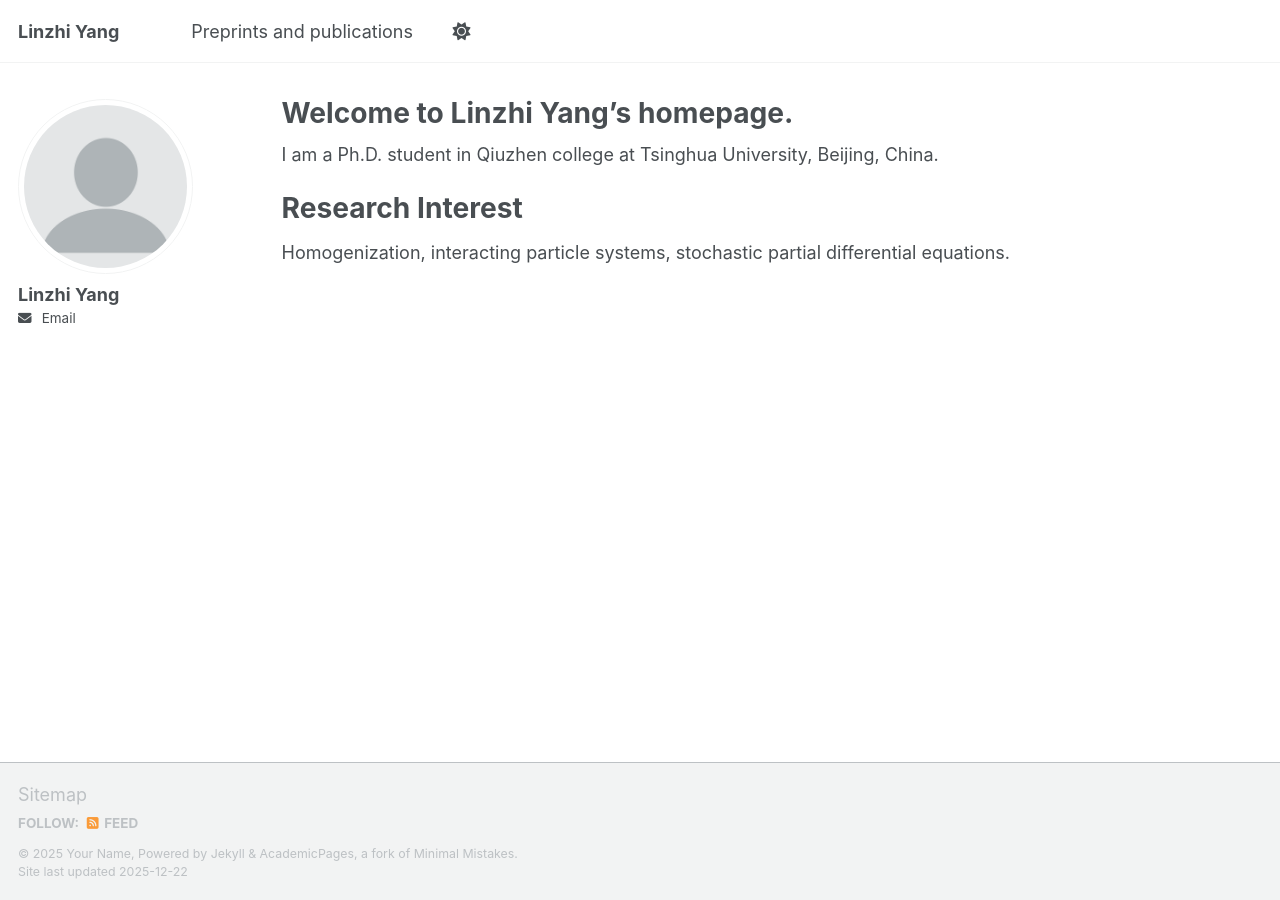
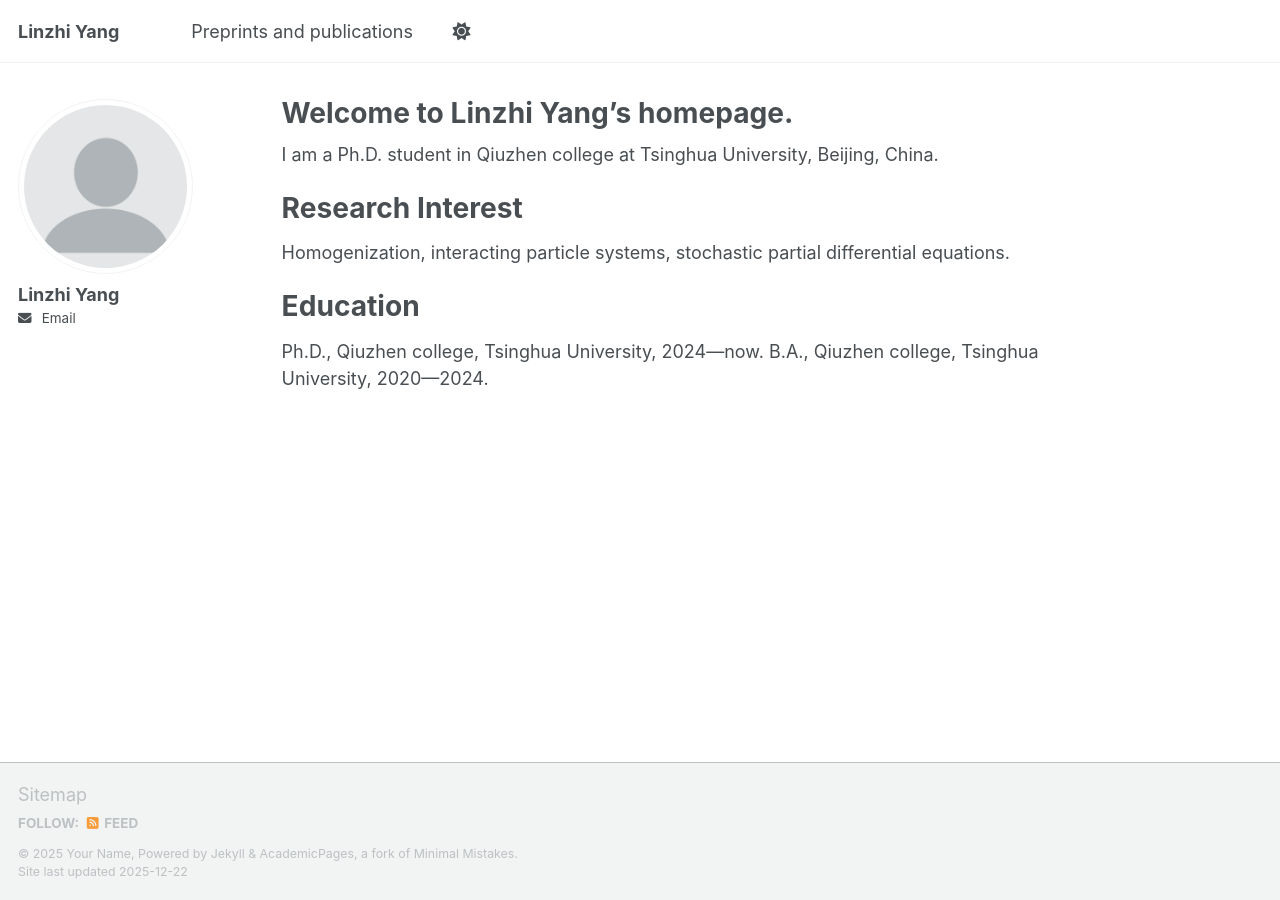
Before and after one commit to linzhi-yang/linzhi-yang.github.io, a Jekyll site: the page built from _pages/about.md, in a window 1280 px wide. Built offline with Jekyll 4.4.1, drawn with Linux system fonts in a browser that asks for light colours; a script bundle is joined from its source files by our own code; library files that are not in the unit come from our copies.

Commit message:
Update about.md

```diff
--- a/_pages/about.md
+++ b/_pages/about.md
@@ -12,3 +12,8 @@ I am a Ph.D. student in Qiuzhen college at Tsinghua University, Beijing, China.
 Research Interest
 ======
 Homogenization, interacting particle systems, stochastic partial differential equations.
+
+Education
+======
+Ph.D., Qiuzhen college, Tsinghua University, 2024—now.
+B.A., Qiuzhen college, Tsinghua University, 2020—2024.
```
